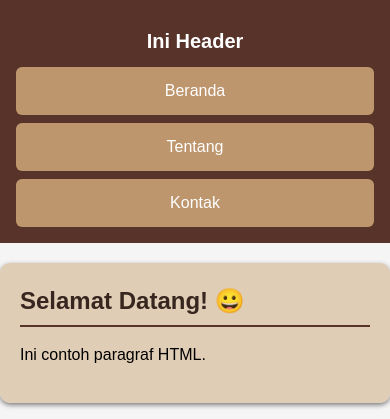
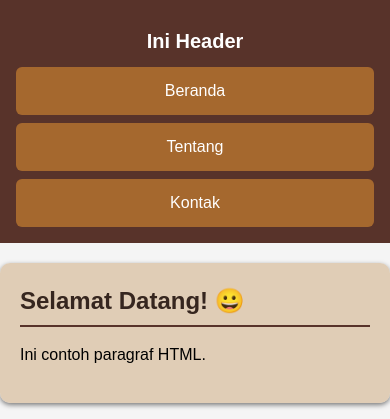
Before and after one commit to 2511500020-eng/2511500020-PWD-TI1A-2526_1, a PHP site: page /pertemuan-04/index.html in a window 390 px wide. Shown: the top 419 px of the page. Run offline with PHP 8.4, Linux system fonts and the light colour scheme.

Commit message:
ganti warna bg navigasi mode mobile

```diff
--- a/pertemuan-04/style.css
+++ b/pertemuan-04/style.css
@@ -75,7 +75,7 @@ header li a:active {
         padding: 12px 14px;
         border: 1px solid rgba white;
         border-radius: 6px;
-        background: rgba(222, 184, 135, 0.75);
+        background: rgba(190, 123, 50, 0.75);
         backdrop-filter: saturate(120%);
     }
 }
```
